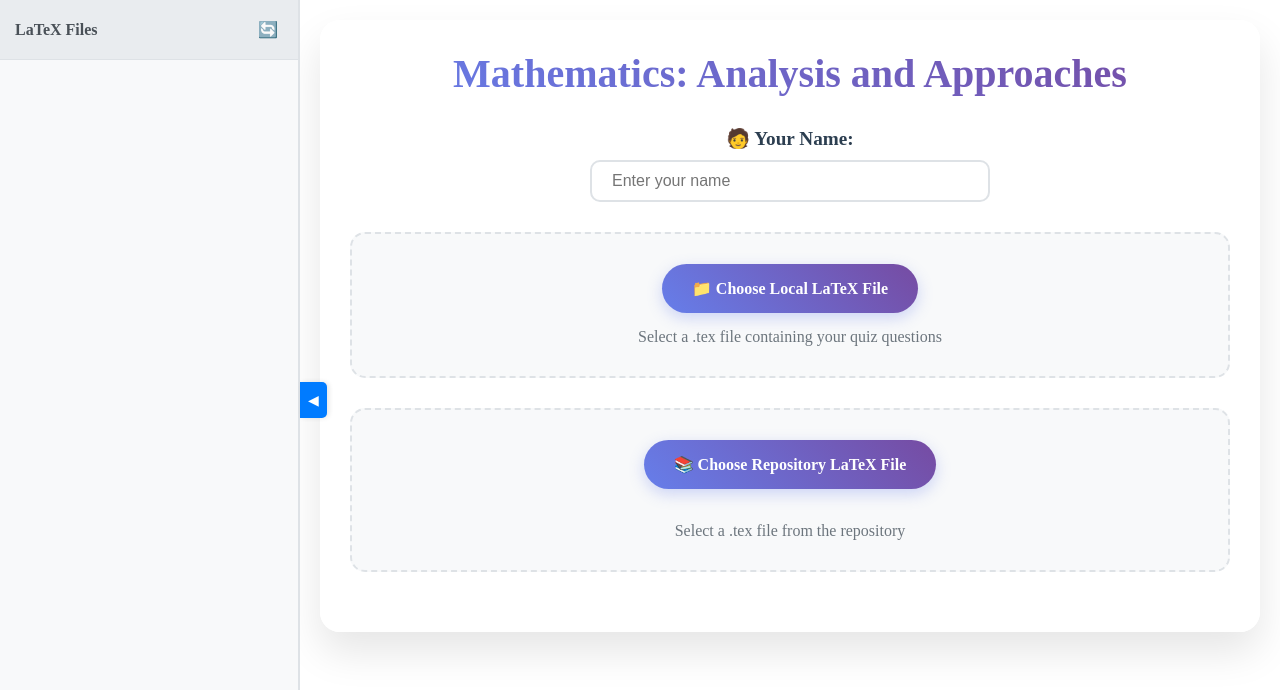
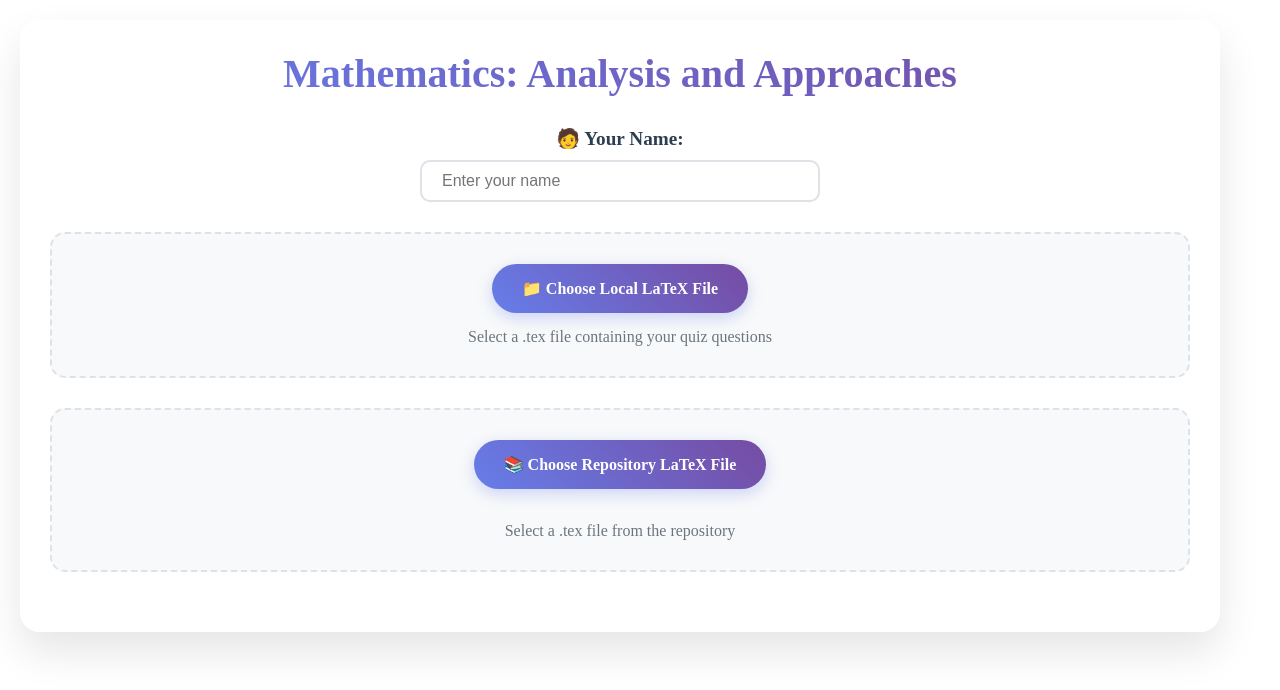
Before and after one commit to Tolverne/papertrail, a plain HTML site: page index.html in a window 1280 px wide. Shown: the top 690 px of the page. Drawn offline with nearby package versions, Linux system fonts and the light colour scheme; no server answers; a script that the page names is missing; a web font is replaced by a local one.

Commit message:
Update index.html

```diff
--- a/index.html
+++ b/index.html
@@ -40,30 +40,13 @@ window.MathJax = {
 
 </head>
 <body>
-  <div class="app-container">
-    <!-- File Browser Sidebar -->
-    <div id="fileSidebar" class="file-sidebar">
-      <div class="sidebar-header">
-        <h3>LaTeX Files</h3>
-        <button id="refreshTree" class="refresh-btn" title="Refresh file tree">🔄</button>
-      </div>
-      <div class="file-tree-container">
-        <!-- File tree will be rendered here -->
-      </div>
-      <div id="currentFileInfo" class="current-file-info" style="display: none;">
-        <!-- Current file info will be shown here -->
-      </div>
-    </div>
 
-    <!-- Sidebar Toggle Button -->
-    <button id="sidebarToggle" class="sidebar-toggle" title="Hide file browser">◀</button>
 
-    <!-- Main Content Area -->
-    <div id="mainContent" class="main-content">
   <div class="container">
     <div class="header">
       <h1>Mathematics: Analysis and Approaches</h1>
     </div>
+
 
     <div class="name-input-container" style="margin-bottom: 30px; text-align: center;">
       <label for="studentName" style="font-size: 1.2em; font-weight: 600; color: #2c3e50;">
@@ -72,6 +55,7 @@ window.MathJax = {
       <input type="text" id="studentName" placeholder="Enter your name"
              style="margin-top: 10px; padding: 10px 20px; font-size: 1em; border: 2px solid #dee2e6; border-radius: 10px; width: 60%; max-width: 400px;">
     </div>
+
 
     <div class="file-input-container">
       <input type="file" id="fileInput" class="file-input" accept=".tex,.txt">
@@ -95,6 +79,7 @@ window.MathJax = {
       <p>🔄 Processing LaTeX file...</p>
     </div>
 
+
     <div id="questionsContainer"></div>
 
     <button id="generatePdf" class="generate-pdf-btn" style="display: none;">
@@ -103,8 +88,6 @@ window.MathJax = {
     <div class="pdf-progress-container" style="display: none; margin: 20px 0; text-align: center;">
       <p style="margin-bottom: 10px; color: #555;">Generating PDF, please wait...</p>
       <progress id="pdfProgress" value="0" max="100" style="width: 80%; height: 20px;"></progress>
-        </div>
-      </div>
     </div>
   </div>
 
```
Lines whose indentation alone changed are shown as unchanged.
